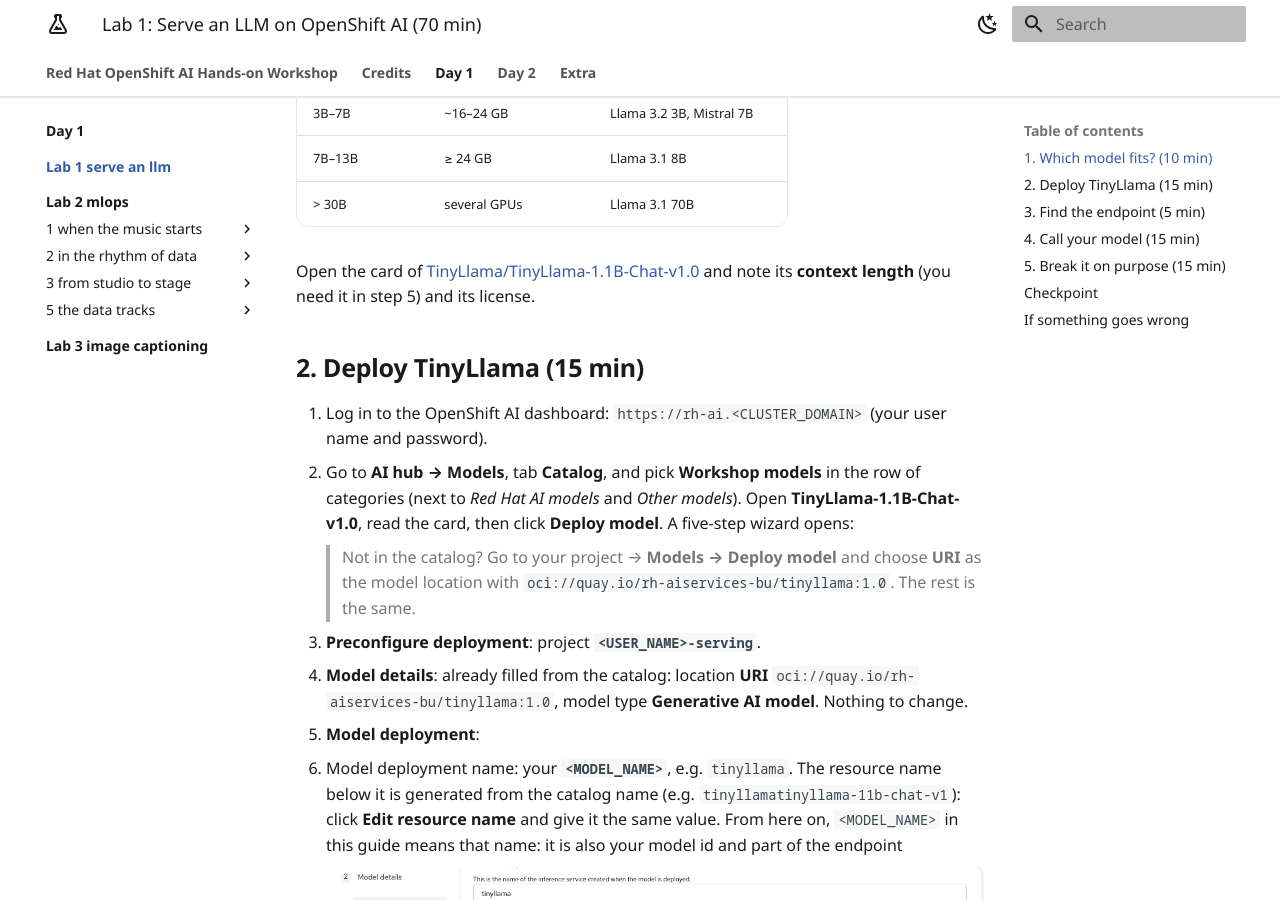
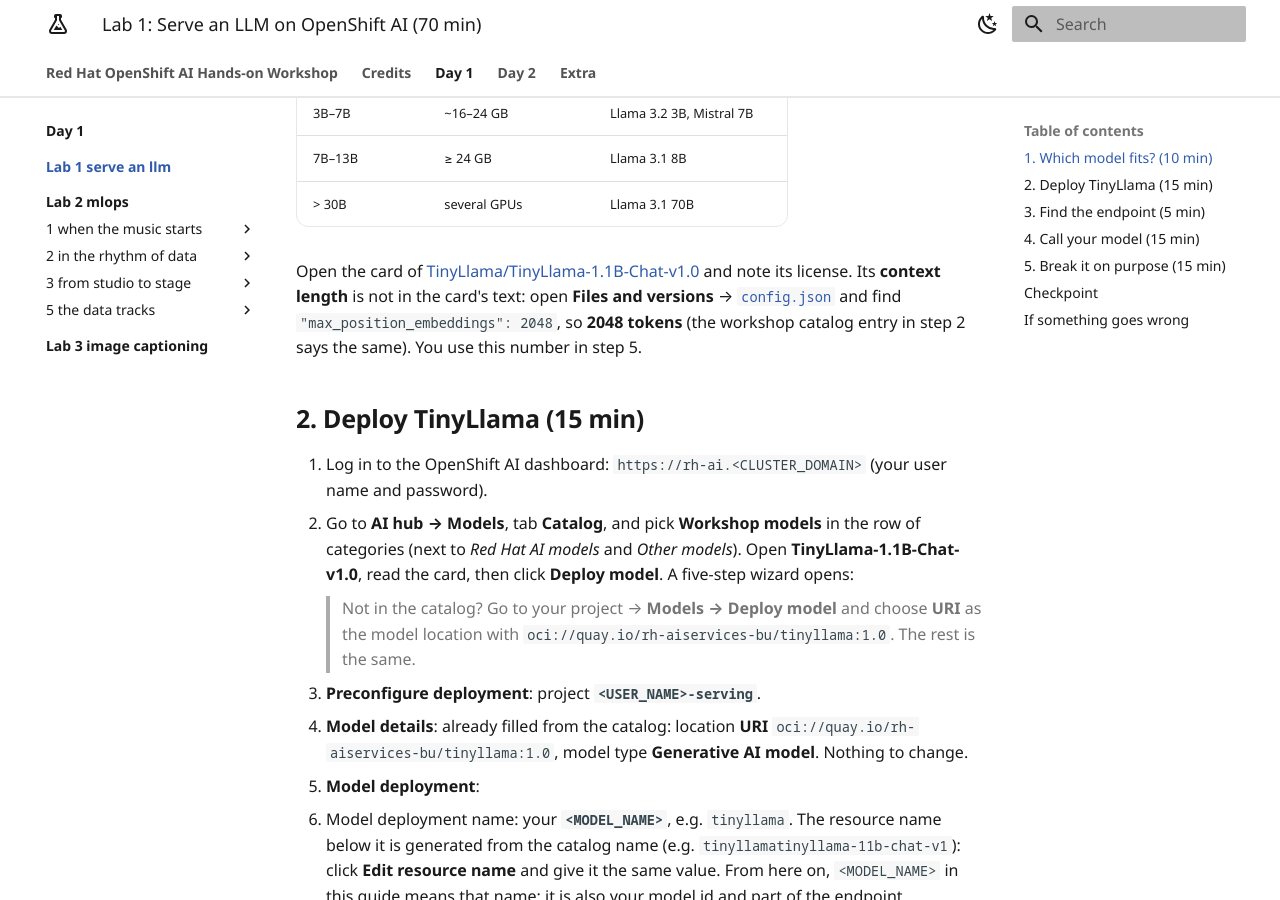
Before and after one commit to rflorenc/openshift-ai-workshop, an MkDocs documentation site: the page built from docs/day-1/lab-1-serve-an-llm/index.md, in a window 1280 px wide and 900 px high, scrolled down 1250 px. Built offline with MkDocs 1.6.1 and Material for MkDocs 9.7.7, drawn with Linux system fonts in a browser that asks for light colours; some of the changed text lies outside the part shown.

Commit message:
Update guides

```diff
--- a/docs/day-1/lab-1-serve-an-llm/index.md
+++ b/docs/day-1/lab-1-serve-an-llm/index.md
@@ -40,7 +40,10 @@ A rough sizing guide (16-bit weights; quantized models need less):
 | > 30B | several GPUs | Llama 3.1 70B |
 
 Open the card of [TinyLlama/TinyLlama-1.1B-Chat-v1.0](https://huggingface.co/TinyLlama/TinyLlama-1.1B-Chat-v1.0)
-and note its **context length** (you need it in step 5) and its license.
+and note its license. Its **context length** is not in the card's text: open **Files and versions** →
+[`config.json`](https://huggingface.co/TinyLlama/TinyLlama-1.1B-Chat-v1.0/blob/main/config.json) and find
+`"max_position_embeddings": 2048`, so **2048 tokens** (the workshop catalog entry in step 2 says the same).
+You use this number in step 5.
 
 ## 2. Deploy TinyLlama (15 min)
 
@@ -155,7 +158,7 @@ the model supports and it refuses to start, with a clear message.
 
 1. **AI hub → Models → Deployments** (or your project → **Models**) → `<MODEL_NAME>` → ⋮ → **Edit**.
 2. In **Advanced settings**, tick **Add custom runtime arguments** and enter `--max-model-len=8192`
-   (TinyLlama's card says 2048). Save / **Redeploy**.
+   (four times TinyLlama's 2048-token context from step 1). Save / **Redeploy**.
    > `exceeded quota: lab-quota` instead? The deployment uses **Rolling update**, which starts the new pod next to the
    > old one and goes over your CPU quota. Edit again → **Advanced settings** → Deployment strategy **Recreate** → save.
 3. Watch it fail. The dashboard only says *Deployment does not have minimum availability*; the reason is in the log:
```
